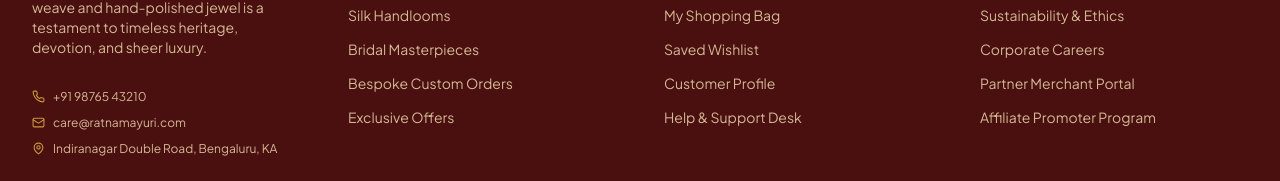
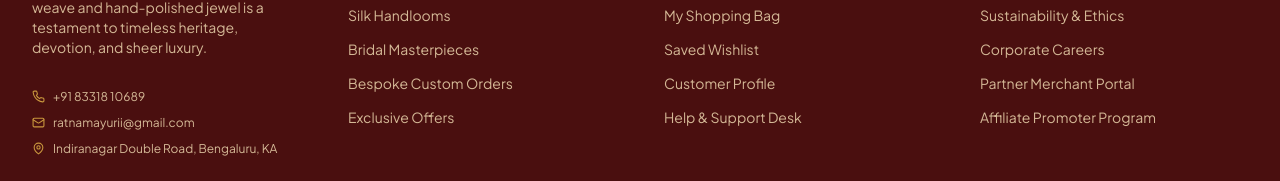
Before and after one commit to DARLABHANU/Ratnamayuri, a Next.js app in the folder frontend/: page / in a window 1280 px wide. Shown: the part 2667-2848 px from the top of the page. Built offline with nearby package versions, Linux system fonts and the light colour scheme; no server answers.

Commit message:
contact details updated

```diff
--- a/frontend/src/components/layout/Footer.tsx
+++ b/frontend/src/components/layout/Footer.tsx
@@ -104,11 +104,11 @@ export default function Footer() {
             <div className="space-y-2.5 text-xs text-[#d4b896] font-garamond pt-2">
               <p className="flex items-center gap-2">
                 <Phone size={13} className="text-[#C9973E] flex-shrink-0" />
-                <span>+91 98765 43210</span>
+                <span>+91 83318 10689</span>
               </p>
               <p className="flex items-center gap-2">
                 <Mail size={13} className="text-[#C9973E] flex-shrink-0" />
-                <span>care@ratnamayuri.com</span>
+                <span>ratnamayurii@gmail.com</span>
               </p>
               <p className="flex items-center gap-2">
                 <MapPin size={13} className="text-[#C9973E] flex-shrink-0" />
```
